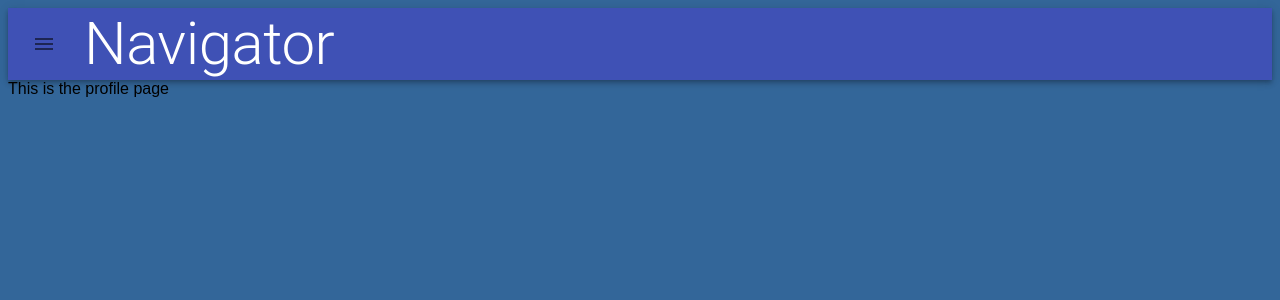
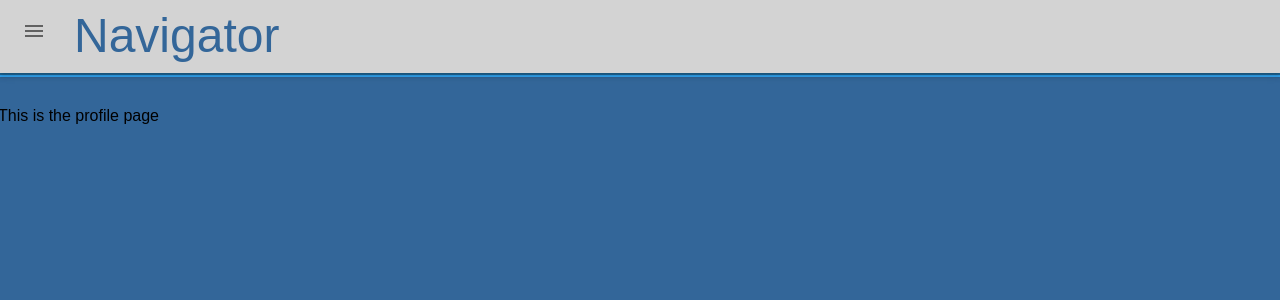
Before and after one commit to bee-squared/navigator, a React (Create React App) app: page /profile in a window 1280 px wide. Shown: the top 300 px of the page. Built offline with nearby package versions, Linux system fonts and the light colour scheme.

Commit message:
app nav bar styling

```diff
--- a/src/App.jsx
+++ b/src/App.jsx
@@ -14,9 +14,7 @@ function App() {
     <Router>
       <div className="App">
         <header className="App-header">
-        <header>
           <Navbar />
-        </header>
         </header>
         <Switch>
           <Route exact path='/'>
--- a/src/App.scss
+++ b/src/App.scss
@@ -0,0 +1,3 @@
+.App-header {
+  padding-bottom: 30px;
+}
--- a/src/components/navbar/navbar.jsx
+++ b/src/components/navbar/navbar.jsx
@@ -7,16 +7,30 @@ import Button from '@material-ui/core/Button';
 import IconButton from '@material-ui/core/IconButton';
 import MenuIcon from '@material-ui/icons/Menu';
 import * as Colors from '@material-ui/core/colors';
+import './navbar.scss';
 
 const useStyles = makeStyles(theme => ({
   root: {
     flexGrow: 1,
+    borderBottom: '4px groove rgb(51, 173, 255)',
+  },
+  app: {
+    background: 'lightgrey',
+    color: '#336699',
+    height: 75,
   },
   menuButton: {
     marginRight: theme.spacing(2),
+    align: 'auto',
   },
   title: {
     flexGrow: 1,
+    paddingTop: 10,
+    fontFamily: [
+      'fantasy',
+      'sans-serif',
+    ],
+    align: 'auto',
   },
 }));
 
@@ -25,12 +39,12 @@ function Navbar() {
 
   return (
     <div className={classes.root}>
-      <AppBar position="static">
+      <AppBar className={classes.app} position="static">
         <Toolbar>
-          <IconButton edge="start" className={classes.menuButton} color="607D8B" aria-label="menu">
+          <IconButton edge="start" className={classes.menuButton} aria-label="menu">
             <MenuIcon />
           </IconButton>
-          <Typography variant="h2" className={classes.title}>
+          <Typography variant="h3" className={classes.title} >
             Navigator
           </Typography>
           {/* <Button color="inherit">Login</Button> */}
--- a/src/components/profile/profile.jsx
+++ b/src/components/profile/profile.jsx
@@ -10,7 +10,7 @@ class Profile extends React.Component {
   }
   render() {
     return(
-      <div>
+      <div className="profileContainer">
         This is the profile page
       </div>
     )
--- a/src/index.scss
+++ b/src/index.scss
@@ -6,4 +6,7 @@
 
 body {
   background-color: #336699;
+  margin: -2px;
+  background-size: cover;
+  display: block;
 }
```
Also changed, not shown: src/components/navbar/navbar.scss (added).
